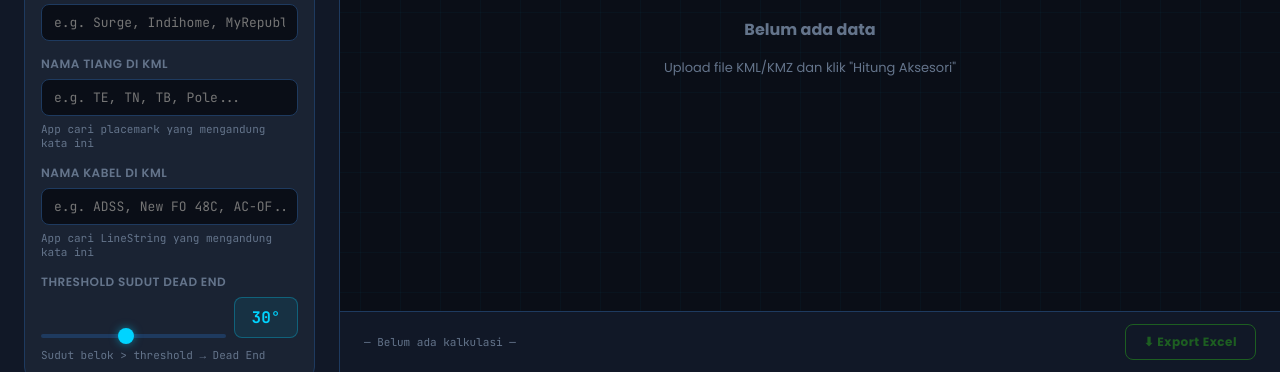
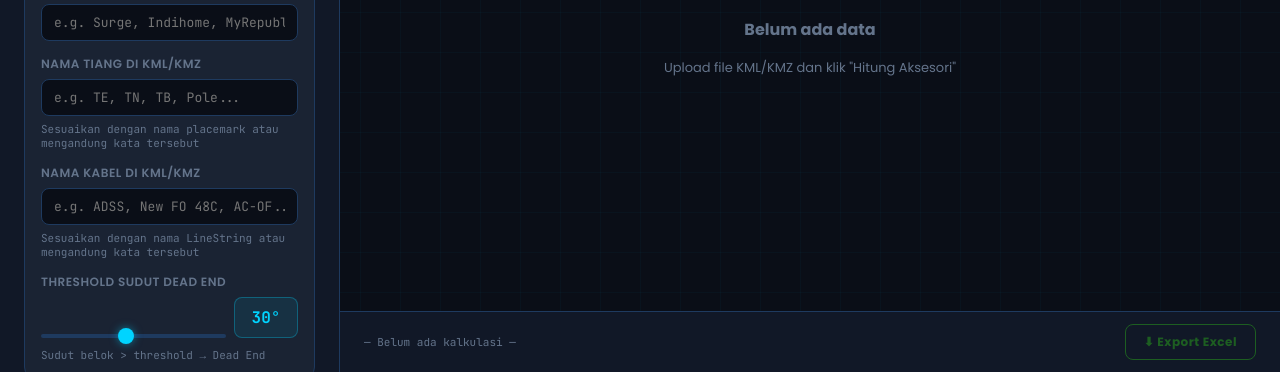
Before and after one commit to rikomln/polekit, a plain HTML site: page index.html in a window 1280 px wide. Shown: the part 428-800 px from the top of the page. Drawn offline with nearby package versions, Linux system fonts and the light colour scheme.

Commit message:
fix: view user

```diff
--- a/index.html
+++ b/index.html
@@ -78,7 +78,7 @@
                 />
               </div>
               <div class="field-group">
-                <div class="field-label">NAMA TIANG DI KML</div>
+                <div class="field-label">NAMA TIANG DI KML/KMZ</div>
                 <input
                   type="text"
                   class="field-input"
@@ -93,11 +93,11 @@
                     font-family: &quot;JetBrains Mono&quot;, monospace;
                   "
                 >
-                  App cari placemark yang mengandung kata ini
+                  Sesuaikan dengan nama placemark atau mengandung kata tersebut
                 </div>
               </div>
               <div class="field-group">
-                <div class="field-label">NAMA KABEL DI KML</div>
+                <div class="field-label">NAMA KABEL DI KML/KMZ</div>
                 <input
                   type="text"
                   class="field-input"
@@ -112,7 +112,7 @@
                     font-family: &quot;JetBrains Mono&quot;, monospace;
                   "
                 >
-                  App cari LineString yang mengandung kata ini
+                  Sesuaikan dengan nama LineString atau mengandung kata tersebut
                 </div>
               </div>
               <div class="field-group">
```
